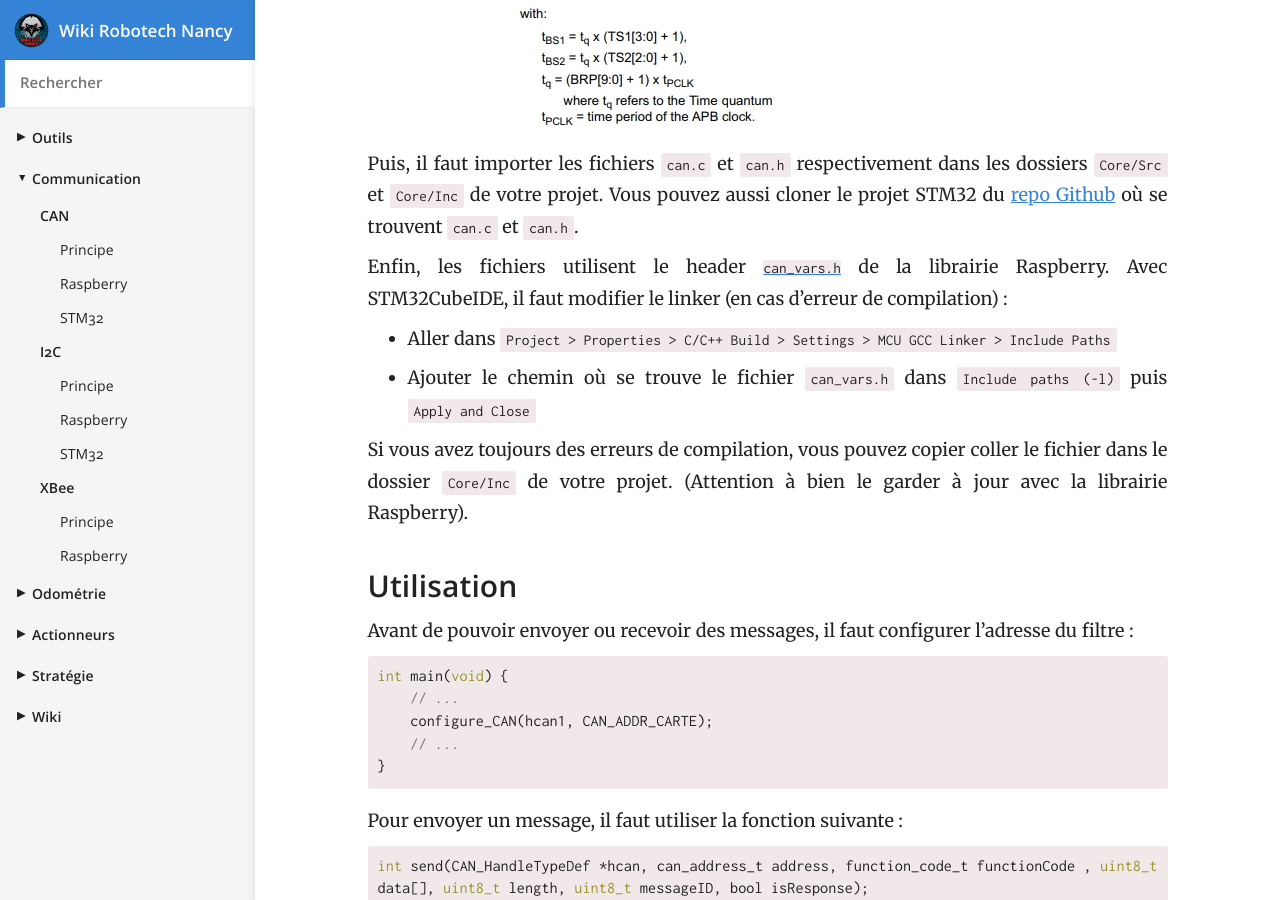
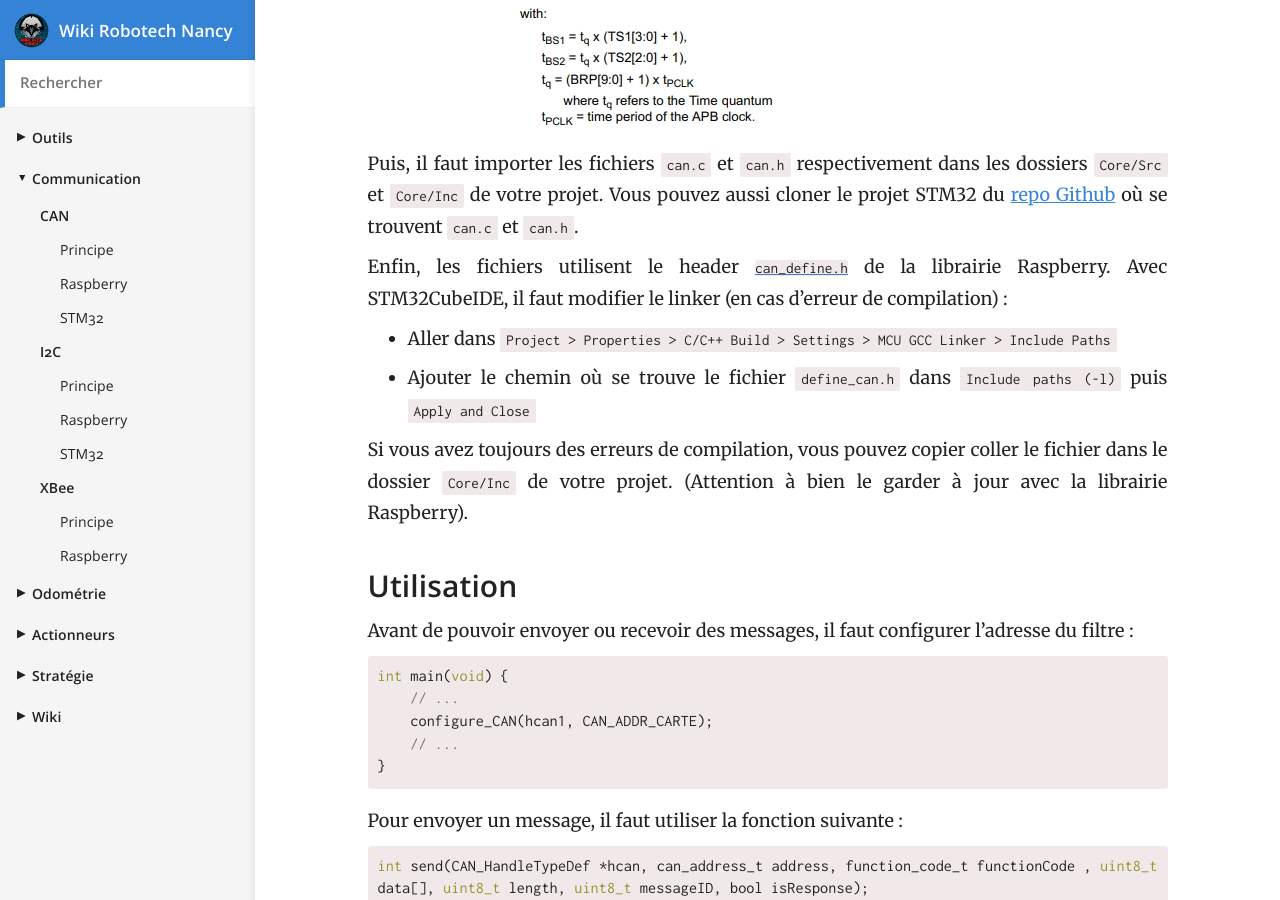
Before and after one commit to RobotechNancy/robotechnancy.github.io, a Jekyll site: the page built from _docs/communication/CAN/stm32.md, in a window 1280 px wide and 900 px high, scrolled down 698 px. Built offline with Jekyll 4.4.1, drawn with Linux system fonts in a browser that asks for light colours.

Commit message:
Fix nom define_can.h

```diff
--- a/_docs/communication/CAN/stm32.md
+++ b/_docs/communication/CAN/stm32.md
@@ -24,10 +24,10 @@ Le calcul du baudrate et les différents paramètres sont expliqués ci-dessous
 
 Puis, il faut importer les fichiers `can.c` et `can.h` respectivement dans les dossiers `Core/Src` et `Core/Inc` de votre projet. Vous pouvez aussi cloner le projet STM32 du [repo Github](https://github.com/RobotechNancy/Communication/tree/master/CAN/L432){:target="_blank"} où se trouvent `can.c` et `can.h`.
 
-Enfin, les fichiers utilisent le header [`can_vars.h`](https://github.com/RobotechNancy/Communication/blob/master/CAN/Raspberry/include/can_vars.h#L72){:target="_blank"} de la librairie Raspberry.
+Enfin, les fichiers utilisent le header [`can_define.h`](https://github.com/RobotechNancy/Communication/blob/master/CAN/Raspberry/include/define_can.h){:target="_blank"} de la librairie Raspberry.
 Avec STM32CubeIDE, il faut modifier le linker (en cas d'erreur de compilation) :
 - Aller dans `Project > Properties > C/C++ Build > Settings > MCU GCC Linker > Include Paths`
-- Ajouter le chemin où se trouve le fichier `can_vars.h` dans `Include paths (-l)` puis `Apply and Close`
+- Ajouter le chemin où se trouve le fichier `define_can.h` dans `Include paths (-l)` puis `Apply and Close`
 
 Si vous avez toujours des erreurs de compilation, vous pouvez copier coller le fichier dans le dossier `Core/Inc` de votre projet.
 (Attention à bien le garder à jour avec la librairie Raspberry).
```
